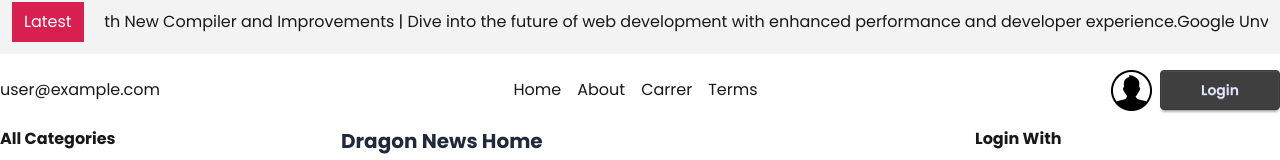
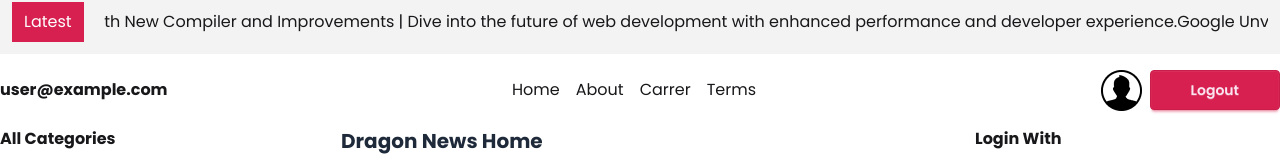
Before and after one commit to iktushar01/dragon-news-webapp, a React (Vite) app: page /category/0 in a window 1280 px wide. Shown: the part 146-306 px from the top of the page. Built offline with nearby package versions, Linux system fonts and the light colour scheme; no server answers; sample sign-in values are in the browser's storage.

Commit message:
login logout toggole functonality added

```diff
--- a/src/Components/Navbar.jsx
+++ b/src/Components/Navbar.jsx
@@ -4,10 +4,20 @@ import userpng from "../assets/user.png"
 import { AuthContext } from '../Provider/AuthProvider';
 
 const Navbar = () => {
-    const {user} = use(AuthContext)
+    const {user , LogOut} = use(AuthContext) ;
+    const handleLogOut = () =>{
+        LogOut()
+        .then(() => {
+            alert("you logged out")
+        }).catch((err) => {
+            alert(err)
+        });
+    }
     return (
         <div className='flex justify-between items-center my-4'>
-            <div className=''>{user && user.email}</div>
+            <div>
+                <h1 className='font-bold'>{user && user.email}</h1>
+            </div>
             <div className="nav flex gap-4">
                 <NavLink to='/'>Home</NavLink>
                 <NavLink to='/about'>About</NavLink>
@@ -16,9 +26,12 @@ const Navbar = () => {
             </div>
             <div className="login_btn flex gap-2 items-center">
                 <img src={userpng} alt="user" />
-                <Link to= "/auth/login">
-                <button className='btn btn-primary px-10'>Login</button>
-                </Link>
+                {
+                    user ?  <button onClick={handleLogOut} className='btn btn-secondary px-10'>Logout</button> : <Link to= "/auth/login">
+                    <button className='btn btn-primary px-10'>Login</button>
+                    </Link>
+                }
+
             </div>
         </div>
     );
--- a/src/Provider/AuthProvider.jsx
+++ b/src/Provider/AuthProvider.jsx
@@ -1,6 +1,6 @@
 import React, { createContext, useEffect, useState } from 'react';
 export const AuthContext = createContext();
-import { createUserWithEmailAndPassword, getAuth, onAuthStateChanged } from "firebase/auth";
+import { createUserWithEmailAndPassword, getAuth, onAuthStateChanged, signOut } from "firebase/auth";
 import { app } from '../Firebase/Firebase.config';
 
 
@@ -11,6 +11,10 @@ const AuthProvider = ( {children} ) => {
 
     const createUser = (email, password) =>{
         return createUserWithEmailAndPassword (auth , email, password);
+    }
+
+    const LogOut = () =>{
+        return signOut(auth);
     }
 
     useEffect(()=>{
@@ -25,7 +29,8 @@ const AuthProvider = ( {children} ) => {
     const authData = {
         user,
         setUser,
-        createUser
+        createUser,
+        LogOut
     }
     return (
         <div>
```
